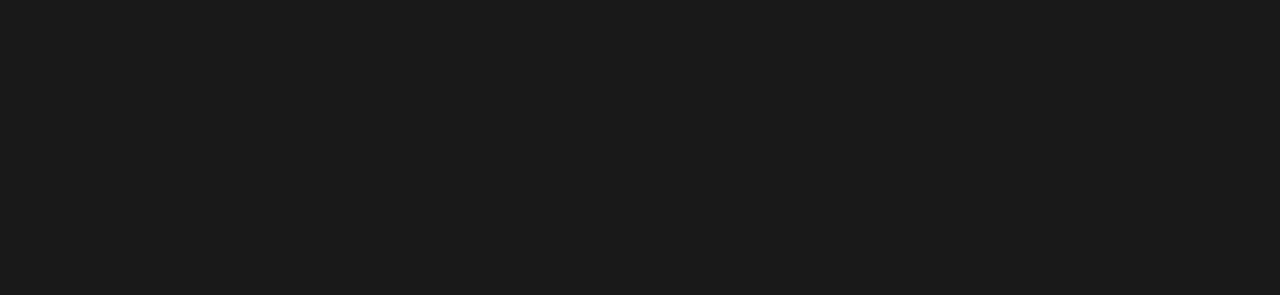
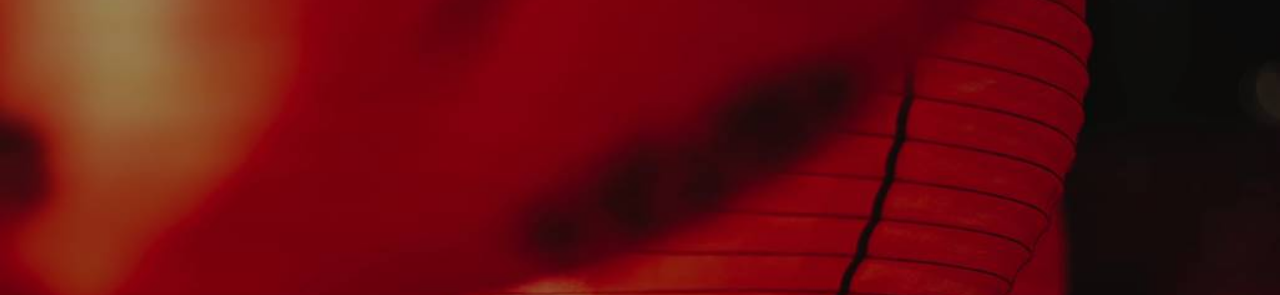
Before and after one commit to awtw/guess-game, a website: page index.html in a window 1280 px wide. Shown: the top 295 px of the page. Drawn offline with Linux system fonts and the light colour scheme.

Commit message:
add photo

```diff
--- a/index.html
+++ b/index.html
@@ -25,82 +25,82 @@
 	<body>
 		<div class="reveal">
 			<div class="slides">
-				<section data-autoslide="3000">猜燈謎</section>
-				<section>
+				<section data-background="LanternFestival5.jpg"><h1>猜燈謎遊戲</h1></section>
+				<section data-background="LanternFestival5.jpg">
 					<section>
 							題目: (提示:食品類) <br>
 							百姐妹，千姐妹，同床睡，各蓋被
 					</section>
 					<section>石榴</section>
 				</section>
-				<section>
+				<section data-background="LanternFestival5.jpg">
 					<section>題目: (提示:食品類) <br>春天不下種，四季不開花，吃起來有味兒，嚼起來無渣
  </section>
 					<section>鹽
 </section>
 				</section>
-				<section>
+				<section data-background="LanternFestival5.jpg">
 					<section>題目: (提示:食品類) <br> 喝了池中一碗水，又笑又罵又軟腿
 </section>
 					<section>酒</section>
 				</section>
-				<section>
+				<section data-background="LanternFestival5.jpg">
 					<section>題目: (提示:食品類) <br>紅口袋，綠口袋，有人怕，有人愛</section>
 					<section>辣椒</section>
 				</section>
-				<section>
+				<section data-background="LanternFestival5.jpg">
 					<section>題目: (提示:食品類) <br>麻屋子，紅帳子，裡面睡個白胖子</section>
 					<section>花生</section>
 				</section>
-				<section>
+				<section data-background="LanternFestival5.jpg">
 					<section>題目: (提示:食品類) <br>身穿紅袍，頭戴綠帽，坐在泥裡，呆頭呆腦</section>
 					<section>胡蘿蔔</section>
 				</section>
-				<section>
+				<section data-background="LanternFestival5.jpg">
 					<section>題目: (提示:食品類) <br>生根不落地，有葉不開花，街上有得賣，園裡不種它</section>
 					<section>豆芽菜</section>
 				</section>
-				<section>
+				<section data-background="LanternFestival5.jpg">
 					<section>題目: (提示:食品類) <br>兄弟七八個，圍著柱子坐，大家一分手，衣服全扯破</section>
 					<section>蒜</section>
 				</section>
-				<section>
+				<section data-background="LanternFestival5.jpg">
 					<section>題目: (提示:食品類) <br>一頭實，一頭空，一頭白，一頭青</section>
 					<section>蔥</section>
 				</section>
-				<section>
+				<section data-background="LanternFestival5.jpg">
 					<section>題目: (提示:食品類) <br>紫紅樹，紫紅花，紫紅花袋包芝麻</section>
 					<section>茄子</section>
 				</section>
-				<section>
+				<section data-background="LanternFestival5.jpg">
 					<section>題目: (提示:動物日用品) <br>溝裡走，溝裡串。背了針，忘了線</section>
 					<section>刺蝟</section>
 				</section>
-				<section>
+				<section data-background="LanternFestival5.jpg">
 					<section>題目: (提示:動物日用品) <br>說馬不像馬，路上沒有它。若用它做藥，要到海中抓</section>
 					<section>海馬</section>
 				</section>
-				<section>
+				<section data-background="LanternFestival5.jpg">
 					<section>題目: (提示:動物日用品) <br>紅娘子，上高樓。心裏疼，眼淚流</section>
 					<section>蠟燭</section>
 				</section>
-				<section>
+				<section data-background="LanternFestival5.jpg">
 					<section>題目: (提示:動物日用品) <br>前面來只船，舵手在上邊。來時下小雨，走後路已乾</section>
 					<section>熨斗</section>
 				</section>
-				<section>
+				<section data-background="LanternFestival5.jpg">
 					<section>題目: (提示:動物日用品) <br>多兄長</section>
 					<section>八哥</section>
 				</section>
-				<section>
+				<section data-background="LanternFestival5.jpg">
 					<section>題目: (提示:成語) <br>一</section>
 					<section>接二連三</section>
 				</section>
-				<section>
+				<section data-background="LanternFestival5.jpg">
 					<section>題目: (提示:成語) <br>仙樂</section>
 					<section>不同凡響</section>
 				</section>
-				<section>
+				<section data-background="LanternFestival5.jpg">
 					<section>題目: (提示:成語) <br> 爬竹竿</section>
 					<section>節節高升</section>
 				</section>
```
Also changed, not shown: LanternFestival4.jpg (added), LanternFestival5.jpg (added), 1 other file.
